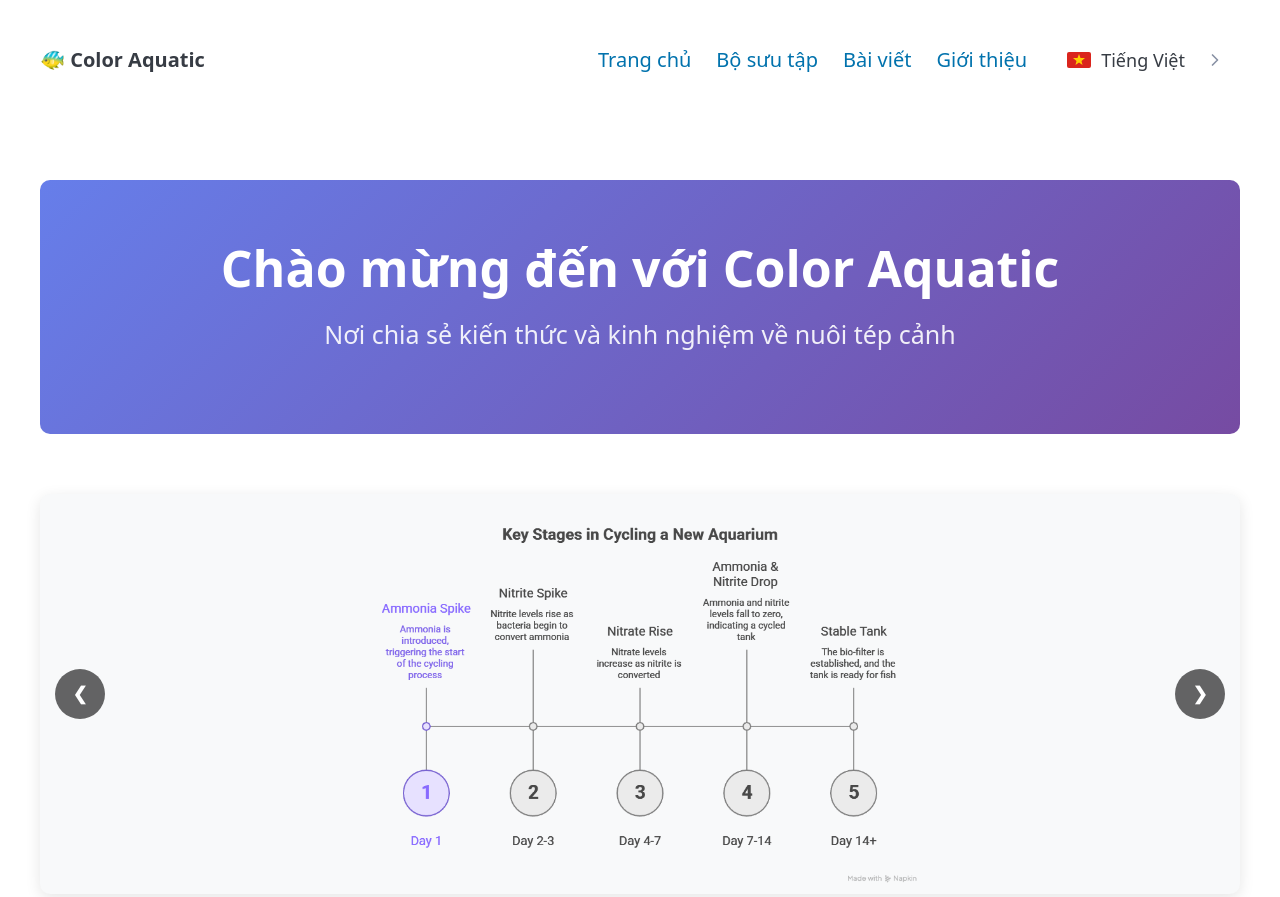
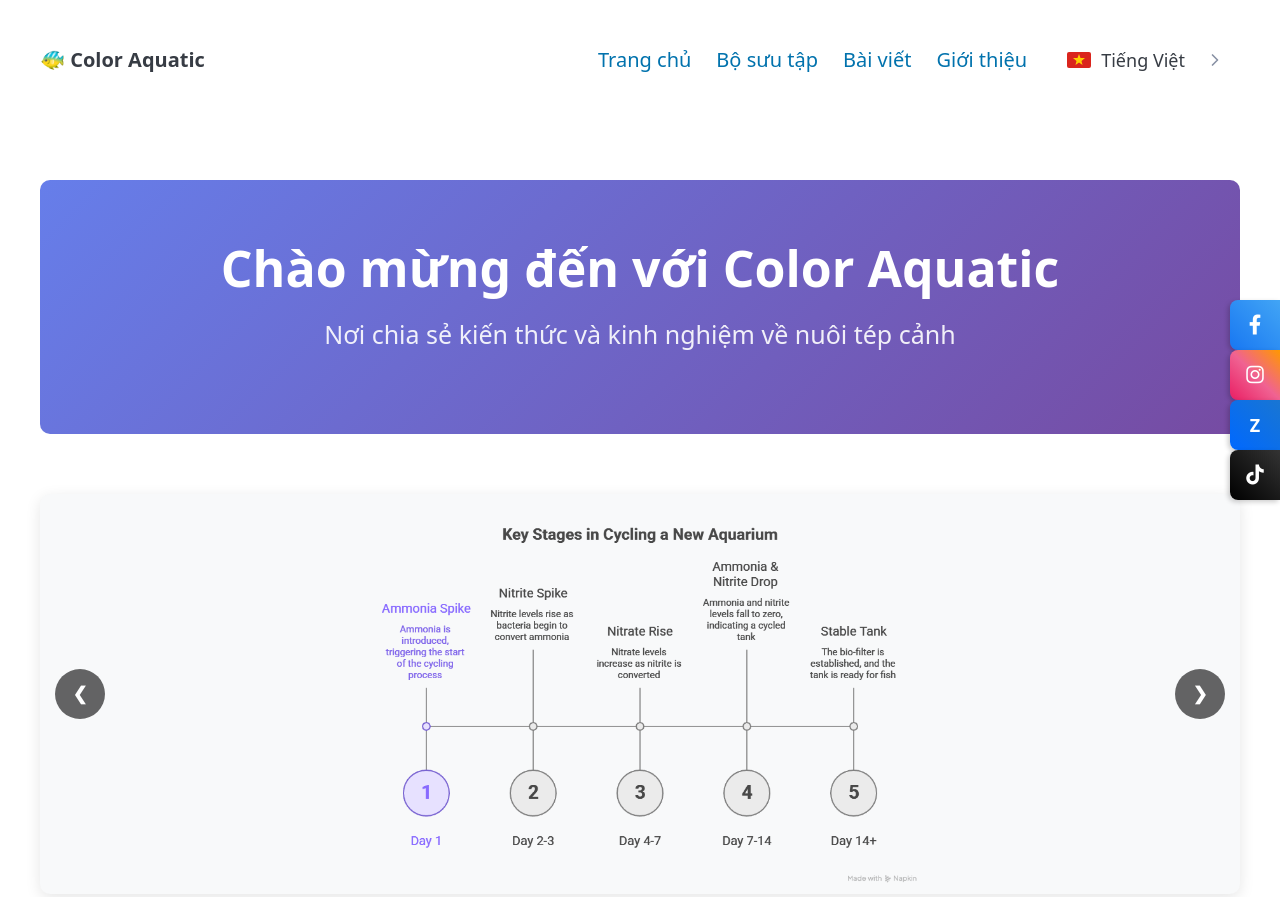
Before and after one commit to color-aquatic/shrimp_blog, a plain HTML site: page index.html in a window 1280 px wide. Shown: the top 897 px of the page. Drawn offline with nearby package versions, Linux system fonts and the light colour scheme.

Commit message:
Update stick social for web

```diff
--- a/css/style.css
+++ b/css/style.css
@@ -47,6 +47,94 @@
     transform: translateY(-5px);
     box-shadow: 0 10px 25px rgba(0, 0, 0, 0.1);
     border-color: var(--primary-color, #667eea);
+}
+
+/* Social Stick */
+.social-stick {
+    position: fixed;
+    top: 50%;
+    right: 0;
+    transform: translateY(-50%);
+    display: flex;
+    flex-direction: column;
+    z-index: 1000;
+    gap: 0;
+}
+
+.social-link {
+    display: flex;
+    align-items: center;
+    justify-content: center;
+    width: 50px;
+    height: 50px;
+    color: white;
+    text-decoration: none;
+    transition: all 0.3s ease;
+    border-radius: 8px 0 0 8px;
+    font-size: 20px;
+    box-shadow: -2px 2px 5px rgba(0, 0, 0, 0.2);
+}
+
+.social-link:hover {
+    width: 60px;
+    box-shadow: -4px 4px 10px rgba(0, 0, 0, 0.3);
+}
+
+/* Social Platform Colors */
+.facebook {
+    background: linear-gradient(45deg, #1877f2, #42a5f5);
+}
+
+.facebook:hover {
+    background: linear-gradient(45deg, #166fe5, #1976d2);
+}
+
+.instagram {
+    background: linear-gradient(45deg, #e91e63, #f06292, #ff9800);
+}
+
+.instagram:hover {
+    background: linear-gradient(45deg, #c2185b, #e91e63, #ff5722);
+}
+
+.zalo {
+    background: linear-gradient(45deg, #0068ff, #1976d2);
+}
+
+.zalo:hover {
+    background: linear-gradient(45deg, #0056d3, #1565c0);
+}
+
+.tiktok {
+    background: linear-gradient(45deg, #000000, #333333);
+}
+
+.tiktok:hover {
+    background: linear-gradient(45deg, #111111, #444444);
+}
+
+.zalo-icon {
+    font-weight: bold;
+    font-size: 18px;
+}
+
+/* Mobile Responsive */
+@media (max-width: 768px) {
+    .social-stick {
+        display: none;
+    }
+}
+
+@media (max-width: 1024px) {
+    .social-link {
+        width: 45px;
+        height: 45px;
+        font-size: 18px;
+    }
+
+    .social-link:hover {
+        width: 50px;
+    }
 }
 
 .post-card h3 {
--- a/index.html
+++ b/index.html
@@ -33,6 +33,9 @@
 
     <!-- Pico CSS -->
     <link rel="stylesheet" href="https://cdn.jsdelivr.net/npm/@picocss/pico@2/css/pico.min.css">
+
+    <!-- Font Awesome for Social Icons -->
+    <link rel="stylesheet" href="https://cdnjs.cloudflare.com/ajax/libs/font-awesome/6.0.0/css/all.min.css">
 
     <!-- Custom CSS -->
     <link rel="stylesheet" href="css/style.css">
@@ -158,6 +161,22 @@
     <!-- Translations -->
     <script src="js/translations.js"></script>
 
+    <!-- Social Stick -->
+    <div class="social-stick">
+        <a href="https://www.facebook.com/profile.php?id=61555715236452" class="social-link facebook" target="_blank" title="Facebook">
+            <i class="fab fa-facebook-f"></i>
+        </a>
+        <a href="https://www.instagram.com/color.aquatic/" class="social-link instagram" target="_blank" title="Instagram">
+            <i class="fab fa-instagram"></i>
+        </a>
+        <a href="https://zalo.me/" class="social-link zalo" target="_blank" title="Zalo">
+            <span class="zalo-icon">Z</span>
+        </a>
+        <a href="https://www.tiktok.com/@color.aquatic" class="social-link tiktok" target="_blank" title="TikTok">
+            <i class="fab fa-tiktok"></i>
+        </a>
+    </div>
+
     <!-- Custom JavaScript -->
     <script src="js/main.js"></script>
 </body>
```
